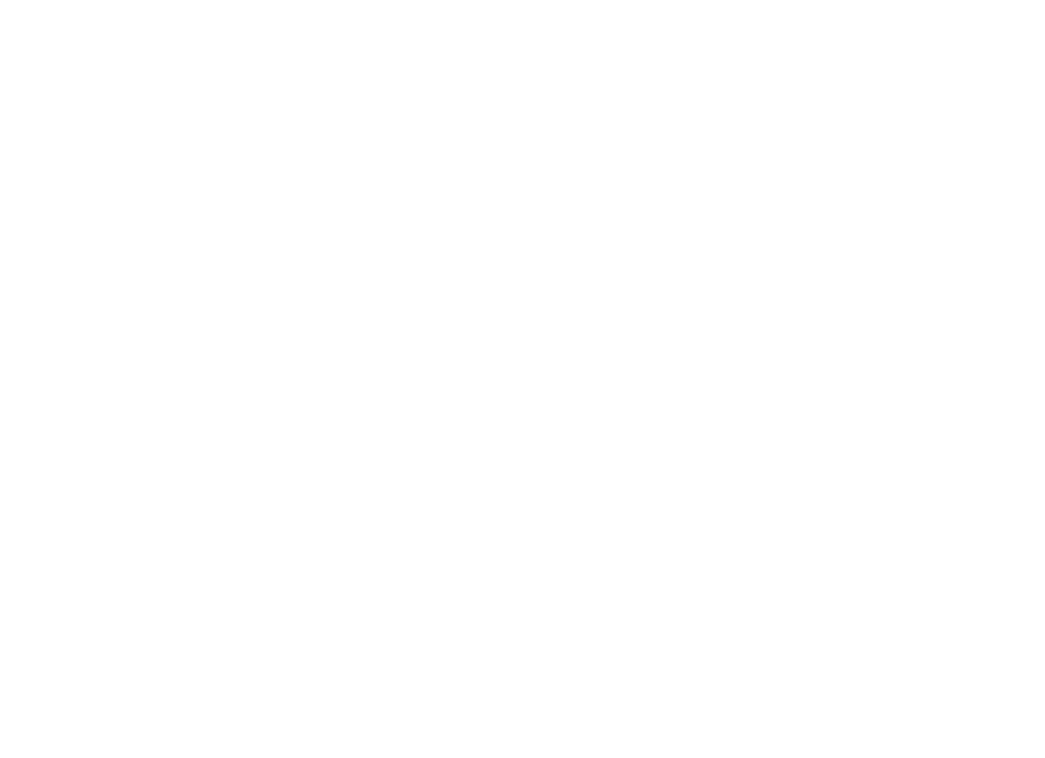
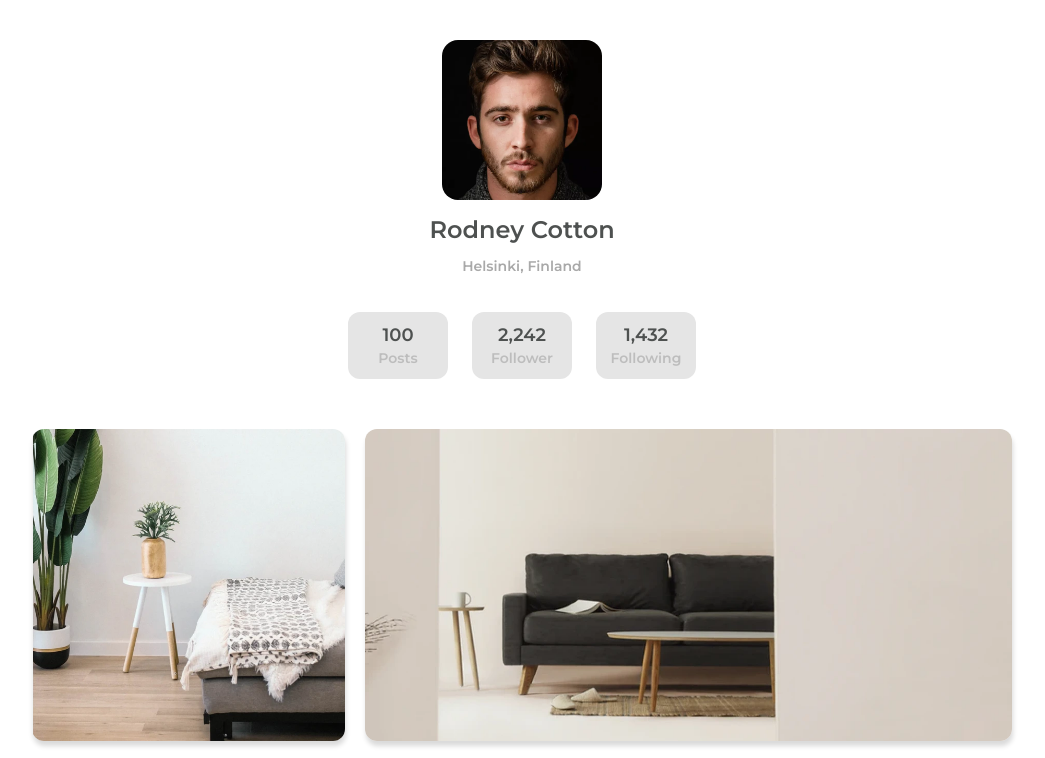
Before and after one commit to GavinITP/My-Gallery, a plain HTML site: page index.html in a window 1280 px wide. Shown: the top 758 px of the page, without its empty margins (118-1163 px from the left). Drawn offline with Linux system fonts and the light colour scheme.

Commit message:
Put all components together.

```diff
--- a/css/styles.css
+++ b/css/styles.css
@@ -70,6 +70,7 @@ body {
   display: flex;
   flex-direction: column;
   align-items: center;
+  margin-top: 5vh;
 }
 
 .profile__picture {
@@ -114,12 +115,13 @@ body {
 .gallery {
   display: grid;
   grid-template-columns: repeat(3, 1fr);
-  gap: 12px;
+  gap: 15px;
   width: 100%;
 }
 
 .gallery__photo {
   width: 100%;
+  height: 100%;
   border-radius: 12px;
   box-shadow: rgba(0, 0, 0, 0.15) 1px 5px 5px;
 }
@@ -146,3 +148,9 @@ body {
   margin: 0 auto;
   padding: 50px 10px;
 }
+
+@media screen and (min-width: 768px) {
+  .gallery {
+    gap: 20px;
+  }
+}
--- a/index.html
+++ b/index.html
@@ -15,6 +15,38 @@
     <title>My Gallery</title>
   </head>
   <body>
-
+    <section class="profile">
+      <img
+        class="profile__picture"
+        src="images/profilePhoto.webp"
+        alt="Rodney Cotton's face"
+      />
+      <h1 class="profile__name profile--darkgray">Rodney Cotton</h1>
+      <p class="profile__location profile--lightgrey">Helsinki, Finland</p>
+    </section>
+    <section class="badge-group">
+      <div class="badge badge--gray">
+        <p class="badge__stat badge__stat--darkgray">100</p>
+        <p class="badge__description badge__description--lightgray">posts</p>
+      </div>
+      <div class="badge badge--gray">
+        <p class="badge__stat badge__stat--darkgray">2,242</p>
+        <p class="badge__description badge__description--lightgray">follower</p>
+      </div>
+      <div class="badge badge--gray">
+        <p class="badge__stat badge__stat--darkgray">1,432</p>
+        <p class="badge__description badge__description--lightgray">
+          following
+        </p>
+      </div>
+    </section>
+    <section class="gallery container">
+      <img class="gallery__photo photo-1" src="images/photo1.webp" alt="" />
+      <img class="gallery__photo photo-2" src="images/photo2.webp" alt="" />
+      <img class="gallery__photo photo-3" src="images/photo3.webp" alt="" />
+      <img class="gallery__photo photo-4" src="images/photo4.webp" alt="" />
+      <img class="gallery__photo photo-5" src="images/photo5.webp" alt="" />
+      <img class="gallery__photo photo-6" src="images/photo6.webp" alt="" />
+    </section>
   </body>
 </html>
```
